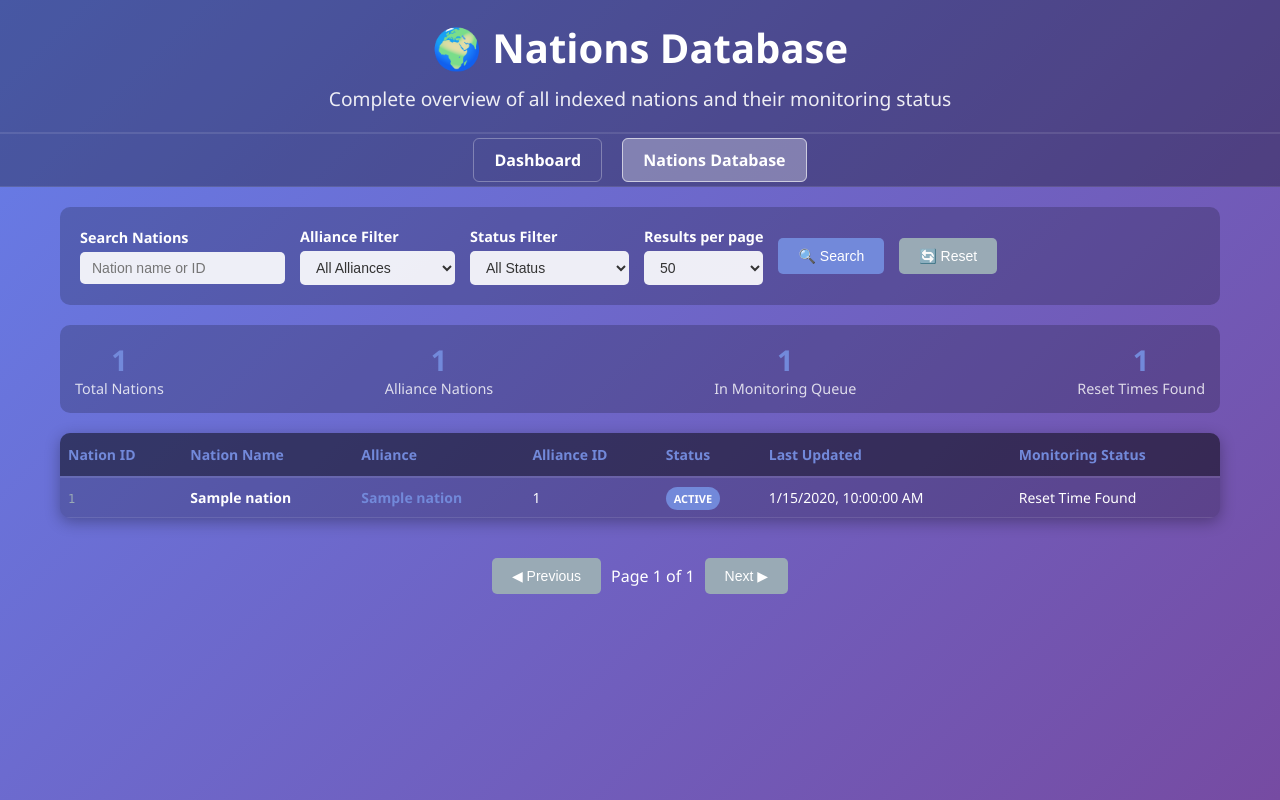
After one commit to DevCodeRift/spyv2, a Flask app: page /nations in a window 1280 px wide. The commit adds this page. Run offline with Flask 3, Linux system fonts and the light colour scheme; tables that the repository leaves empty hold one stand-in row (values such as "Sample post"); parts of the project's set-up code (start-up, migrations or seed data) failed here and were passed over.

Commit message:
Add comprehensive nations database table with navigation
- Added nations_table.html with full database interface
- Features: search, alliance filtering, status filtering, pagination
- Added navigation between dashboard and nations table
- Real-time monitoring status integration
- Enhanced user interface with modern styling
- Connected to existing API endpoints

```diff
--- a/web/dashboard.py
+++ b/web/dashboard.py
@@ -53,6 +53,11 @@ class WebDashboard:
         def monitoring_dashboard():
             """Monitoring dashboard page"""
             return render_template('dashboard.html')  # Use existing template
+
+        @self.app.route('/nations')
+        def nations_table():
+            """Nations database table page"""
+            return render_template('nations_table.html')
 
         @self.app.route('/health')
         def health():
--- /dev/null
+++ b/web/templates/nations_table.html
@@ -0,0 +1,591 @@
+<!DOCTYPE html>
+<html lang="en">
+<head>
+    <meta charset="UTF-8">
+    <meta name="viewport" content="width=device-width, initial-scale=1.0">
+    <title>Nations Database - Politics & War Bot</title>
+    <style>
+        * {
+            margin: 0;
+            padding: 0;
+            box-sizing: border-box;
+        }
+        body {
+            font-family: 'Segoe UI', Tahoma, Geneva, Verdana, sans-serif;
+            background: linear-gradient(135deg, #667eea 0%, #764ba2 100%);
+            min-height: 100vh;
+            color: white;
+        }
+        .header {
+            background: rgba(0, 0, 0, 0.3);
+            padding: 20px;
+            text-align: center;
+            border-bottom: 2px solid rgba(255, 255, 255, 0.1);
+        }
+        .header h1 {
+            font-size: 2.5em;
+            margin-bottom: 10px;
+        }
+        .header p {
+            font-size: 1.2em;
+            opacity: 0.9;
+        }
+        .nav {
+            background: rgba(0, 0, 0, 0.3);
+            padding: 15px;
+            text-align: center;
+            border-bottom: 1px solid rgba(255, 255, 255, 0.1);
+        }
+        .nav ul {
+            list-style: none;
+            margin: 0;
+            padding: 0;
+            display: flex;
+            justify-content: center;
+            gap: 20px;
+        }
+        .nav a {
+            color: #ffffff;
+            text-decoration: none;
+            font-weight: 600;
+            padding: 10px 20px;
+            border-radius: 6px;
+            transition: all 0.3s ease;
+            border: 1px solid rgba(255, 255, 255, 0.3);
+        }
+        .nav a:hover {
+            background: rgba(255, 255, 255, 0.2);
+            border-color: rgba(255, 255, 255, 0.5);
+        }
+        .nav a.active {
+            background: rgba(255, 255, 255, 0.3);
+            border-color: rgba(255, 255, 255, 0.6);
+        }
+        .container {
+            max-width: 1200px;
+            margin: 0 auto;
+            padding: 20px;
+        }
+        .controls {
+            background: rgba(0, 0, 0, 0.2);
+            padding: 20px;
+            border-radius: 10px;
+            margin-bottom: 20px;
+            display: flex;
+            flex-wrap: wrap;
+            gap: 15px;
+            align-items: center;
+        }
+        .control-group {
+            display: flex;
+            flex-direction: column;
+            gap: 5px;
+        }
+        .control-group label {
+            font-weight: bold;
+            font-size: 0.9em;
+        }
+        .control-group input, .control-group select {
+            padding: 8px 12px;
+            border: none;
+            border-radius: 5px;
+            background: rgba(255, 255, 255, 0.9);
+            color: #333;
+            font-size: 14px;
+        }
+        .btn {
+            background: #7289da;
+            color: white;
+            border: none;
+            padding: 10px 20px;
+            border-radius: 5px;
+            cursor: pointer;
+            font-size: 14px;
+            transition: background 0.3s;
+        }
+        .btn:hover {
+            background: #5865f2;
+        }
+        .btn.secondary {
+            background: #99aab5;
+        }
+        .btn.secondary:hover {
+            background: #7289da;
+        }
+        .stats {
+            background: rgba(0, 0, 0, 0.2);
+            padding: 15px;
+            border-radius: 10px;
+            margin-bottom: 20px;
+            display: flex;
+            justify-content: space-between;
+            flex-wrap: wrap;
+            gap: 10px;
+        }
+        .stat-item {
+            text-align: center;
+        }
+        .stat-number {
+            font-size: 1.8em;
+            font-weight: bold;
+            color: #7289da;
+        }
+        .stat-label {
+            font-size: 0.9em;
+            opacity: 0.8;
+        }
+        .table-container {
+            background: rgba(0, 0, 0, 0.2);
+            border-radius: 10px;
+            overflow: hidden;
+            box-shadow: 0 4px 15px rgba(0, 0, 0, 0.3);
+        }
+        .table-wrapper {
+            overflow-x: auto;
+            max-height: 600px;
+            overflow-y: auto;
+        }
+        table {
+            width: 100%;
+            border-collapse: collapse;
+            font-size: 14px;
+        }
+        th {
+            background: rgba(0, 0, 0, 0.4);
+            padding: 12px 8px;
+            text-align: left;
+            font-weight: bold;
+            color: #7289da;
+            position: sticky;
+            top: 0;
+            z-index: 10;
+            border-bottom: 2px solid rgba(255, 255, 255, 0.1);
+        }
+        td {
+            padding: 10px 8px;
+            border-bottom: 1px solid rgba(255, 255, 255, 0.1);
+        }
+        tbody tr:hover {
+            background: rgba(255, 255, 255, 0.1);
+        }
+        .status-badge {
+            padding: 4px 8px;
+            border-radius: 12px;
+            font-size: 11px;
+            font-weight: bold;
+            text-transform: uppercase;
+        }
+        .status-active {
+            background: #43b581;
+            color: white;
+        }
+        .status-inactive {
+            background: #f04747;
+            color: white;
+        }
+        .status-monitoring {
+            background: #faa61a;
+            color: white;
+        }
+        .status-completed {
+            background: #7289da;
+            color: white;
+        }
+        .alliance-name {
+            font-weight: bold;
+            color: #7289da;
+        }
+        .nation-id {
+            font-family: monospace;
+            color: #99aab5;
+            font-size: 12px;
+        }
+        .pagination {
+            display: flex;
+            justify-content: center;
+            align-items: center;
+            gap: 10px;
+            margin-top: 20px;
+            padding: 20px;
+        }
+        .loading {
+            text-align: center;
+            padding: 40px;
+            font-size: 1.2em;
+            color: #7289da;
+        }
+        .error {
+            background: rgba(240, 71, 71, 0.2);
+            color: #f04747;
+            padding: 15px;
+            border-radius: 5px;
+            margin: 10px 0;
+            border-left: 4px solid #f04747;
+        }
+        @media (max-width: 768px) {
+            .controls {
+                flex-direction: column;
+                align-items: stretch;
+            }
+            .stats {
+                flex-direction: column;
+                gap: 15px;
+            }
+            table {
+                font-size: 12px;
+            }
+            th, td {
+                padding: 8px 4px;
+            }
+        }
+    </style>
+</head>
+<body>
+    <div class="header">
+        <h1>🌍 Nations Database</h1>
+        <p>Complete overview of all indexed nations and their monitoring status</p>
+    </div>
+
+    <nav class="nav">
+        <ul>
+            <li><a href="/">Dashboard</a></li>
+            <li><a href="/nations" class="active">Nations Database</a></li>
+        </ul>
+    </nav>
+
+    <div class="container">
+        <div class="controls">
+            <div class="control-group">
+                <label for="search">Search Nations</label>
+                <input type="text" id="search" placeholder="Nation name or ID">
+            </div>
+            <div class="control-group">
+                <label for="alliance-filter">Alliance Filter</label>
+                <select id="alliance-filter">
+                    <option value="">All Alliances</option>
+                    <option value="0">No Alliance</option>
+                </select>
+            </div>
+            <div class="control-group">
+                <label for="status-filter">Status Filter</label>
+                <select id="status-filter">
+                    <option value="">All Status</option>
+                    <option value="active">Active</option>
+                    <option value="monitoring">Being Monitored</option>
+                    <option value="completed">Reset Time Found</option>
+                </select>
+            </div>
+            <div class="control-group">
+                <label for="page-size">Results per page</label>
+                <select id="page-size">
+                    <option value="25">25</option>
+                    <option value="50" selected>50</option>
+                    <option value="100">100</option>
+                    <option value="200">200</option>
+                </select>
+            </div>
+            <button class="btn" onclick="loadNations()">🔍 Search</button>
+            <button class="btn secondary" onclick="resetFilters()">🔄 Reset</button>
+        </div>
+
+        <div class="stats" id="stats">
+            <div class="stat-item">
+                <div class="stat-number" id="total-nations">-</div>
+                <div class="stat-label">Total Nations</div>
+            </div>
+            <div class="stat-item">
+                <div class="stat-number" id="alliance-nations">-</div>
+                <div class="stat-label">Alliance Nations</div>
+            </div>
+            <div class="stat-item">
+                <div class="stat-number" id="monitoring-queue">-</div>
+                <div class="stat-label">In Monitoring Queue</div>
+            </div>
+            <div class="stat-item">
+                <div class="stat-number" id="reset-times">-</div>
+                <div class="stat-label">Reset Times Found</div>
+            </div>
+        </div>
+
+        <div class="table-container">
+            <div class="table-wrapper">
+                <table>
+                    <thead>
+                        <tr>
+                            <th>Nation ID</th>
+                            <th>Nation Name</th>
+                            <th>Alliance</th>
+                            <th>Alliance ID</th>
+                            <th>Status</th>
+                            <th>Last Updated</th>
+                            <th>Monitoring Status</th>
+                        </tr>
+                    </thead>
+                    <tbody id="nations-table">
+                        <tr>
+                            <td colspan="7" class="loading">
+                                Loading nations data...
+                            </td>
+                        </tr>
+                    </tbody>
+                </table>
+            </div>
+        </div>
+
+        <div class="pagination" id="pagination">
+            <button class="btn secondary" onclick="previousPage()" id="prev-btn">◀ Previous</button>
+            <span id="page-info">Page 1 of 1</span>
+            <button class="btn secondary" onclick="nextPage()" id="next-btn">Next ▶</button>
+        </div>
+    </div>
+
+    <script>
+        let currentPage = 1;
+        let totalPages = 1;
+        let alliances = new Map();
+
+        // Load initial data
+        document.addEventListener('DOMContentLoaded', function() {
+            loadStats();
+            loadNations();
+            loadAlliances();
+        });
+
+        async function loadStats() {
+            try {
+                const response = await fetch('/api/database/debug');
+                const data = await response.json();
+
+                document.getElementById('total-nations').textContent = data.active_nations?.toLocaleString() || '0';
+                document.getElementById('alliance-nations').textContent = data.alliance_nations?.toLocaleString() || '0';
+                document.getElementById('monitoring-queue').textContent = data.monitoring_queue_count?.toLocaleString() || '0';
+                document.getElementById('reset-times').textContent = data.reset_times_found?.toLocaleString() || '0';
+            } catch (error) {
+                console.error('Error loading stats:', error);
+            }
+        }
+
+        async function loadAlliances() {
+            try {
+                const response = await fetch('/api/database/nations?limit=1000');
+                const data = await response.json();
+
+                const allianceSet = new Set();
+                data.nations?.forEach(nation => {
+                    if (nation.alliance_id && nation.alliance_id !== '0') {
+                        allianceSet.add(`${nation.alliance_id}|${nation.alliance_name || 'Unknown'}`);
+                    }
+                });
+
+                const allianceFilter = document.getElementById('alliance-filter');
+                const sorted = Array.from(allianceSet).sort();
+
+                sorted.forEach(allianceStr => {
+                    const [id, name] = allianceStr.split('|');
+                    const option = document.createElement('option');
+                    option.value = id;
+                    option.textContent = `${name} (${id})`;
+                    allianceFilter.appendChild(option);
+                });
+            } catch (error) {
+                console.error('Error loading alliances:', error);
+            }
+        }
+
+        async function loadNations() {
+            const tableBody = document.getElementById('nations-table');
+            const pageSize = document.getElementById('page-size').value;
+            const search = document.getElementById('search').value;
+            const allianceFilter = document.getElementById('alliance-filter').value;
+            const statusFilter = document.getElementById('status-filter').value;
+
+            tableBody.innerHTML = '<tr><td colspan="7" class="loading">Loading nations...</td></tr>';
+
+            try {
+                let url = `/api/database/nations?limit=${pageSize}&offset=${(currentPage - 1) * pageSize}`;
+
+                if (allianceFilter) {
+                    url += `&alliance_id=${allianceFilter}`;
+                }
+
+                const response = await fetch(url);
+                const data = await response.json();
+
+                if (data.error) {
+                    throw new Error(data.error);
+                }
+
+                // Calculate total pages
+                totalPages = Math.ceil((data.total || data.count || 50) / pageSize);
+                updatePagination();
+
+                // Clear table
+                tableBody.innerHTML = '';
+
+                if (!data.nations || data.nations.length === 0) {
+                    tableBody.innerHTML = '<tr><td colspan="7" style="text-align: center; color: #99aab5;">No nations found</td></tr>';
+                    return;
+                }
+
+                // Filter nations based on search and status
+                let filteredNations = data.nations;
+
+                if (search) {
+                    const searchLower = search.toLowerCase();
+                    filteredNations = filteredNations.filter(nation =>
+                        nation.nation_name.toLowerCase().includes(searchLower) ||
+                        nation.id.toString().includes(search)
+                    );
+                }
+
+                // Load monitoring status for these nations
+                const monitoringData = await loadMonitoringStatus();
+
+                filteredNations.forEach(nation => {
+                    const row = document.createElement('tr');
+
+                    const isActive = nation.is_active === 1;
+                    const isMonitored = monitoringData.monitored.has(nation.id);
+                    const hasResetTime = monitoringData.resetTimes.has(nation.id);
+
+                    let statusBadge = '';
+                    let monitoringStatus = '';
+
+                    if (!isActive) {
+                        statusBadge = '<span class="status-badge status-inactive">Inactive</span>';
+                        monitoringStatus = 'Not Active';
+                    } else if (hasResetTime) {
+                        statusBadge = '<span class="status-badge status-completed">Active</span>';
+                        monitoringStatus = 'Reset Time Found';
+                    } else if (isMonitored) {
+                        statusBadge = '<span class="status-badge status-monitoring">Active</span>';
+                        monitoringStatus = 'Being Monitored';
+                    } else {
+                        statusBadge = '<span class="status-badge status-active">Active</span>';
+                        monitoringStatus = 'Available';
+                    }
+
+                    // Apply status filter
+                    if (statusFilter) {
+                        const shouldShow = (
+                            (statusFilter === 'active' && isActive) ||
+                            (statusFilter === 'monitoring' && isMonitored) ||
+                            (statusFilter === 'completed' && hasResetTime)
+                        );
+                        if (!shouldShow) return;
+                    }
+
+                    const allianceName = nation.alliance_name || (nation.alliance_id === 0 ? 'None' : 'Unknown');
+                    const allianceDisplay = nation.alliance_id === 0 ? 'None' : allianceName;
+
+                    row.innerHTML = `
+                        <td><span class="nation-id">${nation.id}</span></td>
+                        <td><strong>${nation.nation_name}</strong></td>
+                        <td><span class="alliance-name">${allianceDisplay}</span></td>
+                        <td>${nation.alliance_id || '0'}</td>
+                        <td>${statusBadge}</td>
+                        <td>${new Date(nation.last_updated).toLocaleString()}</td>
+                        <td>${monitoringStatus}</td>
+                    `;
+
+                    tableBody.appendChild(row);
+                });
+
+                if (tableBody.children.length === 0) {
+                    tableBody.innerHTML = '<tr><td colspan="7" style="text-align: center; color: #99aab5;">No nations match your filters</td></tr>';
+                }
+
+            } catch (error) {
+                console.error('Error loading nations:', error);
+                tableBody.innerHTML = `<tr><td colspan="7" class="error">Error loading nations: ${error.message}</td></tr>`;
+            }
+        }
+
+        async function loadMonitoringStatus() {
+            try {
+                const [queueResponse, resetResponse] = await Promise.all([
+                    fetch('/api/database/debug'),
+                    fetch('/api/monitoring/overview')
+                ]);
+
+                const queueData = await queueResponse.json();
+                const resetData = await resetResponse.json();
+
+                const monitored = new Set();
+                const resetTimes = new Set();
+
+                // Add nations from queue sample
+                if (queueData.queue_sample) {
+                    queueData.queue_sample.forEach(item => {
+                        monitored.add(parseInt(item[0]));
+                    });
+                }
+
+                // Add nations with reset times
+                if (resetData.recent_reset_times) {
+                    resetData.recent_reset_times.forEach(item => {
+                        resetTimes.add(item.nation_id);
+                    });
+                }
+
+                return { monitored, resetTimes };
+            } catch (error) {
+                console.error('Error loading monitoring status:', error);
+                return { monitored: new Set(), resetTimes: new Set() };
+            }
+        }
+
+        function updatePagination() {
+            document.getElementById('page-info').textContent = `Page ${currentPage} of ${totalPages}`;
+            document.getElementById('prev-btn').disabled = currentPage <= 1;
+            document.getElementById('next-btn').disabled = currentPage >= totalPages;
+        }
+
+        function previousPage() {
+            if (currentPage > 1) {
+                currentPage--;
+                loadNations();
+            }
+        }
+
+        function nextPage() {
+            if (currentPage < totalPages) {
+                currentPage++;
+                loadNations();
+            }
+        }
+
+        function resetFilters() {
+            document.getElementById('search').value = '';
+            document.getElementById('alliance-filter').value = '';
+            document.getElementById('status-filter').value = '';
+            document.getElementById('page-size').value = '50';
+            currentPage = 1;
+            loadNations();
+        }
+
+        // Auto-search on input
+        document.getElementById('search').addEventListener('input', function() {
+            currentPage = 1;
+            clearTimeout(this.searchTimeout);
+            this.searchTimeout = setTimeout(() => loadNations(), 500);
+        });
+
+        // Auto-filter on change
+        document.getElementById('alliance-filter').addEventListener('change', function() {
+            currentPage = 1;
+            loadNations();
+        });
+
+        document.getElementById('status-filter').addEventListener('change', function() {
+            currentPage = 1;
+            loadNations();
+        });
+
+        document.getElementById('page-size').addEventListener('change', function() {
+            currentPage = 1;
+            loadNations();
+        });
+    </script>
+</body>
+</html>
```
Also changed, not shown: web/templates/dashboard.html (+38 -0 lines).
